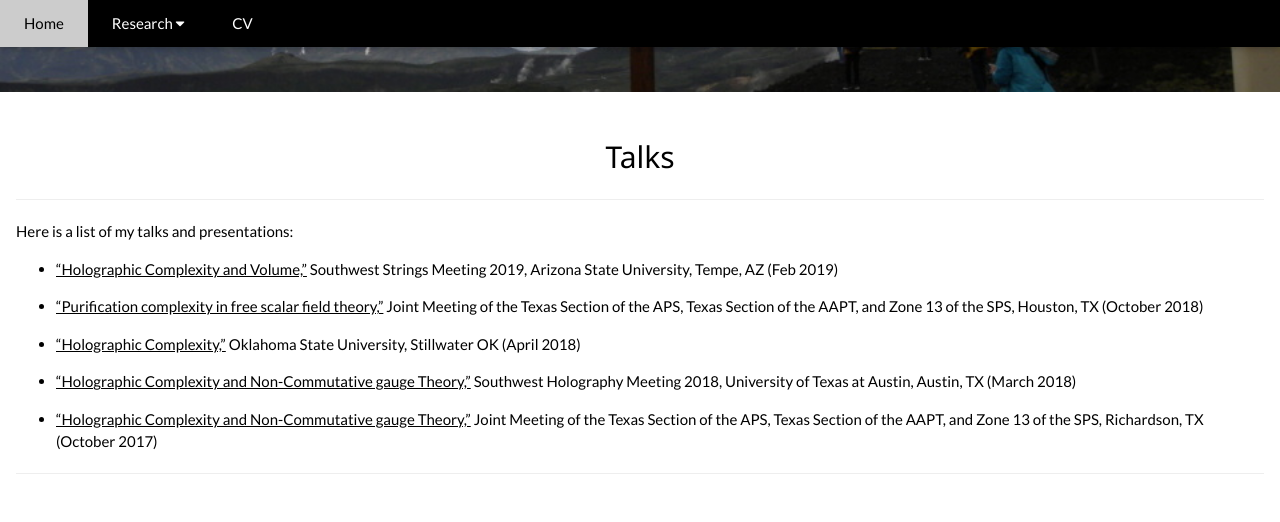
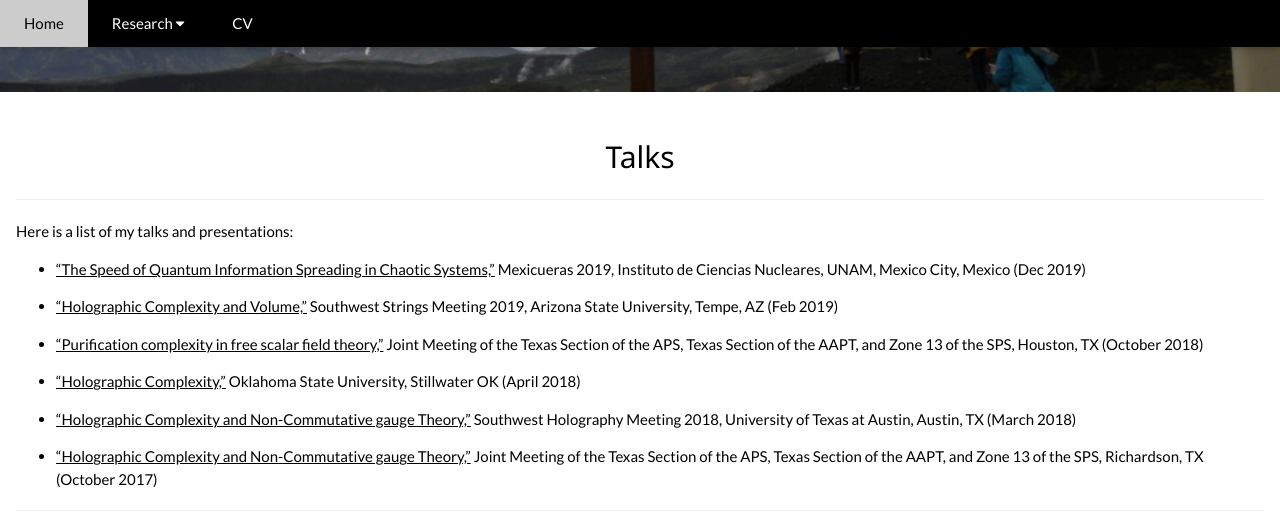
Before and after one commit to IosiaLectus/iosialectus.github.io, a Jekyll site: the page built from research.html, in a window 1280 px wide and 900 px high, scrolled down 2559 px, cut to the strip 0-522 px from the top of the window. Built offline with Jekyll 4.4.1, drawn with Linux system fonts in a browser that asks for light colours; formulas are drawn with MathJax 3.

Commit message:
Added Mexicuerdas talk, updated CV, changed 'coding' to 'portofolio'

```diff
--- a/_includes/talks.md
+++ b/_includes/talks.md
@@ -1,6 +1,8 @@
 
 **************************
 Here is a list of my talks and presentations:
+
+* ["The Speed of Quantum Information Spreading in Chaotic Systems,"](/assets/talks/Mexicueras2019/mexicueras2019.pdf) Mexicueras 2019, Instituto de Ciencias Nucleares, UNAM, Mexico City, Mexico (Dec 2019)
 
 * ["Holographic Complexity and Volume,"](/assets/talks/SWSM2019/SWSM19.pdf) Southwest Strings Meeting 2019, Arizona State University, Tempe, AZ (Feb 2019)
 
--- a/coding.html
+++ b/portfolio.html
@@ -1,7 +1,7 @@
 ---
 layout: w3-layout
-title: Coding
-permalink: /coding/
+title: Portfolio
+permalink: /portfolio/
 ---
 
 
```
Also changed, not shown: 4 other files.
